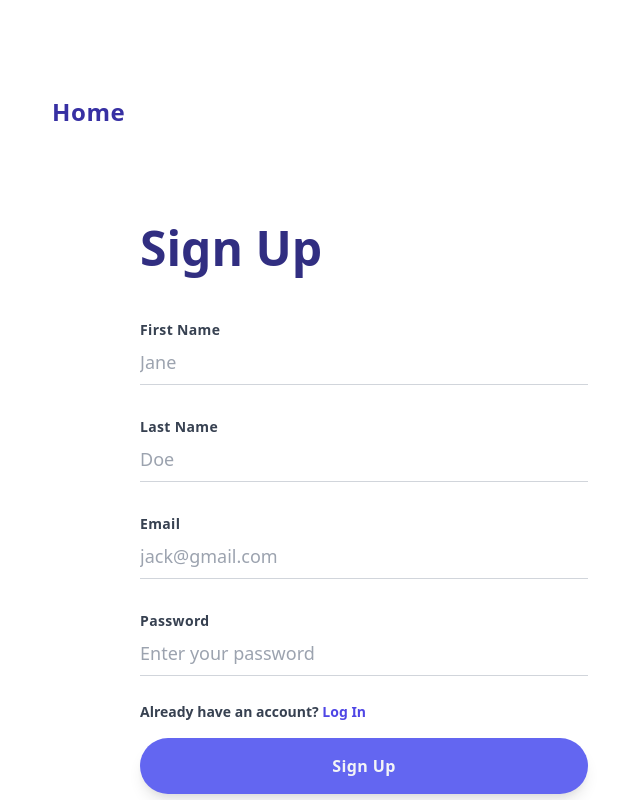
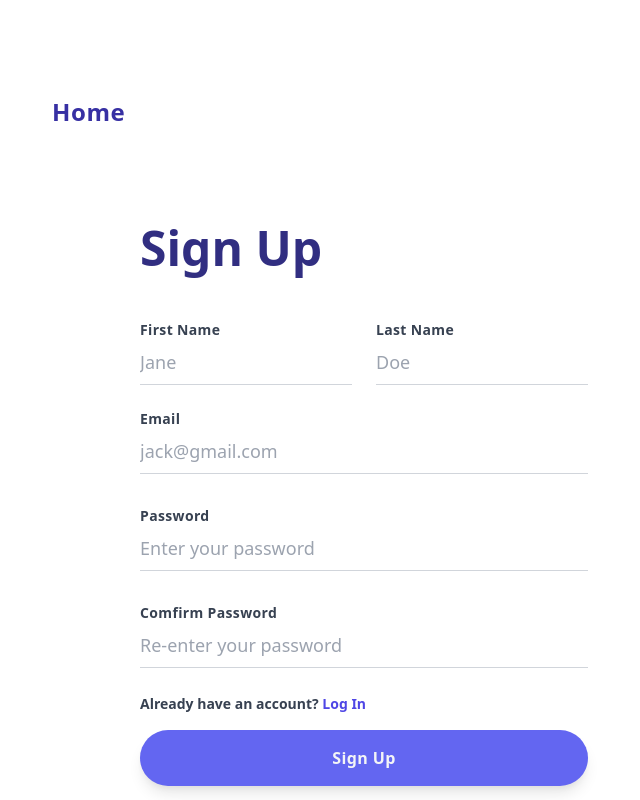
Before and after one commit to Jcheahh/TodoList-old, a React (Create React App) app: page /sign-up in a window 1280 px wide. Shown: the whole page, without its empty margins (276-916 px from the left). Built offline with nearby package versions, Linux system fonts and the light colour scheme.

Commit message:
Bind handleSubmit with backend and add comfirm password

```diff
--- a/src/component/SignUp.jsx
+++ b/src/component/SignUp.jsx
@@ -12,21 +12,22 @@ export default function SignUp() {
     const location = useLocation();
     const auth = useAuth();
     const [user, setUser] = useState();
+    const [errMessage, setErrMessage] = useState();
 
     const { from } = location.state || { from: { pathname: "/" } };
 
     const validate = (values) => {
         const error = {};
-        if (!values.fName) {
-            error.fName = "Please enter your First Name";
-        } else if (values.fName.length < 3) {
-            error.fName = "Your First Name is too short";
+        if (!values.firstName) {
+            error.firstName = "Please enter your First Name";
+        } else if (values.firstName.length < 2) {
+            error.firstName = "Your First Name is too short";
         }
 
-        if (!values.lName) {
-            error.lName = "Please enter your Last Name";
-        } else if (values.lName.length < 3) {
-            error.lName = "Your Last Name is too short";
+        if (!values.lastName) {
+            error.lastName = "Please enter your Last Name";
+        } else if (values.lastName.length < 2) {
+            error.lastName = "Your Last Name is too short";
         }
 
         if (!values.email) {
@@ -41,6 +42,10 @@ export default function SignUp() {
         } else if (values.password.length < 8) {
             error.password = "Your password too short";
         }
+
+        if (values.comfirmPassword !== values.password) {
+            error.comfirmPassword = "Password and Confirm password should match!";
+        }
         return error;
     };
 
@@ -48,13 +53,24 @@ export default function SignUp() {
         setUser(e.target.values);
     };
 
-    function handleSubmit(e) {
-        // e.preventDefault();
+    const handleSubmit = (values) => {
+        // values.preventDefault();
 
-        auth.signup(() => {
+        auth.signup(values.firstName,
+            values.lastName,
+            values.email,
+            values.password,
+            values.comfirmPassword,
+            () => {
                 history.replace(from);
+            }, (error) => {
+                if (error.status === 422) {
+                    setErrMessage("Invalid email address or password");
+                } else {
+                    setErrMessage(error.message);
+                }
             });
-    }
+    };
 
     return (
         <div className="mx-auto mt-24 lg:w-1/2 xl:max-w-screen-sm">
@@ -74,36 +90,20 @@ export default function SignUp() {
                     render={({ handleSubmit, submitting }) => (
                         <div className="mt-12">
                             <form onSubmit={handleSubmit} noValidate>
+                                <div className="text-red-500 text-center mb-4 font-bold">{errMessage}</div>
+                                <div className="-mx-3 md:flex mb-6">
+                                    <div className="md:w-1/2 px-3 mb-6 md:mb-0">
                                         <div className="text-sm font-bold text-gray-700 tracking-wide">First Name</div>
                                         <Field
-                                    name="fName"
+                                            name="firstName"
                                             render={({ input, meta }) => (
                                                 <>
                                                     <input
                                                         className={`w-full text-lg py-2 border-b border-gray-300 focus:outline-none focus:border-indigo-500 ${meta.touched && !!meta.error ? "border-red-500" : ""}`}
                                                         placeholder="Jane"
-                                                id="fName"
-                                                name="fName"
-                                                autoComplete="fName"
-                                                onChange={handleChange}
-                                                {...input}
-                                            />
-                                            {meta.touched && !!meta.error && <p className="text-red-500 text-xs italic text-sm">{meta.error}</p>}
-                                        </>
-                                    )}
-                                />
-                                <div className="mt-8">
-                                    <div className="text-sm font-bold text-gray-700 tracking-wide">Last Name</div>
-                                    <Field
-                                        name="lName"
-                                        render={({ input, meta }) => (
-                                            <>
-                                                <input
-                                                    className={`w-full text-lg py-2 border-b border-gray-300 focus:outline-none focus:border-indigo-500 ${meta.touched && !!meta.error ? "border-red-500" : ""}`}
-                                                    placeholder="Doe"
-                                                    id="lName"
-                                                    name="lName"
-                                                    autoComplete="lName"
+                                                        id="firstName"
+                                                        name="firstName"
+                                                        autoComplete="firstName"
                                                         onChange={handleChange}
                                                         {...input}
                                                     />
@@ -112,7 +112,28 @@ export default function SignUp() {
                                             )}
                                         />
                                     </div>
-                                <div className="mt-8">
+                                    <div className="md:w-1/2 px-3">
+                                        <div className="text-sm font-bold text-gray-700 tracking-wide">Last Name</div>
+                                        <Field
+                                            name="lastName"
+                                            render={({ input, meta }) => (
+                                                <>
+                                                    <input
+                                                        className={`w-full text-lg py-2 border-b border-gray-300 focus:outline-none focus:border-indigo-500 ${meta.touched && !!meta.error ? "border-red-500" : ""}`}
+                                                        placeholder="Doe"
+                                                        id="lastName"
+                                                        name="lastName"
+                                                        autoComplete="lastName"
+                                                        onChange={handleChange}
+                                                        {...input}
+                                                    />
+                                                    {meta.touched && !!meta.error && <p className="text-red-500 text-xs italic text-sm">{meta.error}</p>}
+                                                </>
+                                            )}
+                                        />
+                                    </div>
+                                </div>
+                                <div className="mt-3">
                                     <div className="text-sm font-bold text-gray-700 tracking-wide">Email</div>
                                     <Field
                                         name="email"
@@ -153,6 +174,27 @@ export default function SignUp() {
                                         )}
                                     />
                                 </div>
+                                <div className="mt-8">
+                                    <div className="text-sm font-bold text-gray-700 tracking-wide">Comfirm Password</div>
+                                    <Field
+                                        name="comfirmPassword"
+                                        render={({ input, meta }) => (
+                                            <>
+                                                <input
+                                                    className={`w-full text-lg py-2 border-b border-gray-300 focus:outline-none focus:border-indigo-500 ${meta.touched && !!meta.error ? "border-red-500" : ""}`}
+                                                    placeholder="Re-enter your password"
+                                                    id="comfirmPassword"
+                                                    name="comfirmPassword"
+                                                    type="password"
+                                                    autoComplete="comfirmPassword"
+                                                    onChange={handleChange}
+                                                    {...input}
+                                                />
+                                                {meta.touched && !!meta.error && <p className="text-red-500 text-xs italic text-sm">{meta.error}</p>}
+                                            </>
+                                        )}
+                                    />
+                                </div>
                                 <br />
                                 <div className="flex mt-0.5 text-sm font-display font-semibold text-gray-700">
                                     Already have an account?&nbsp;
```
Lines whose indentation alone changed are shown as unchanged.
